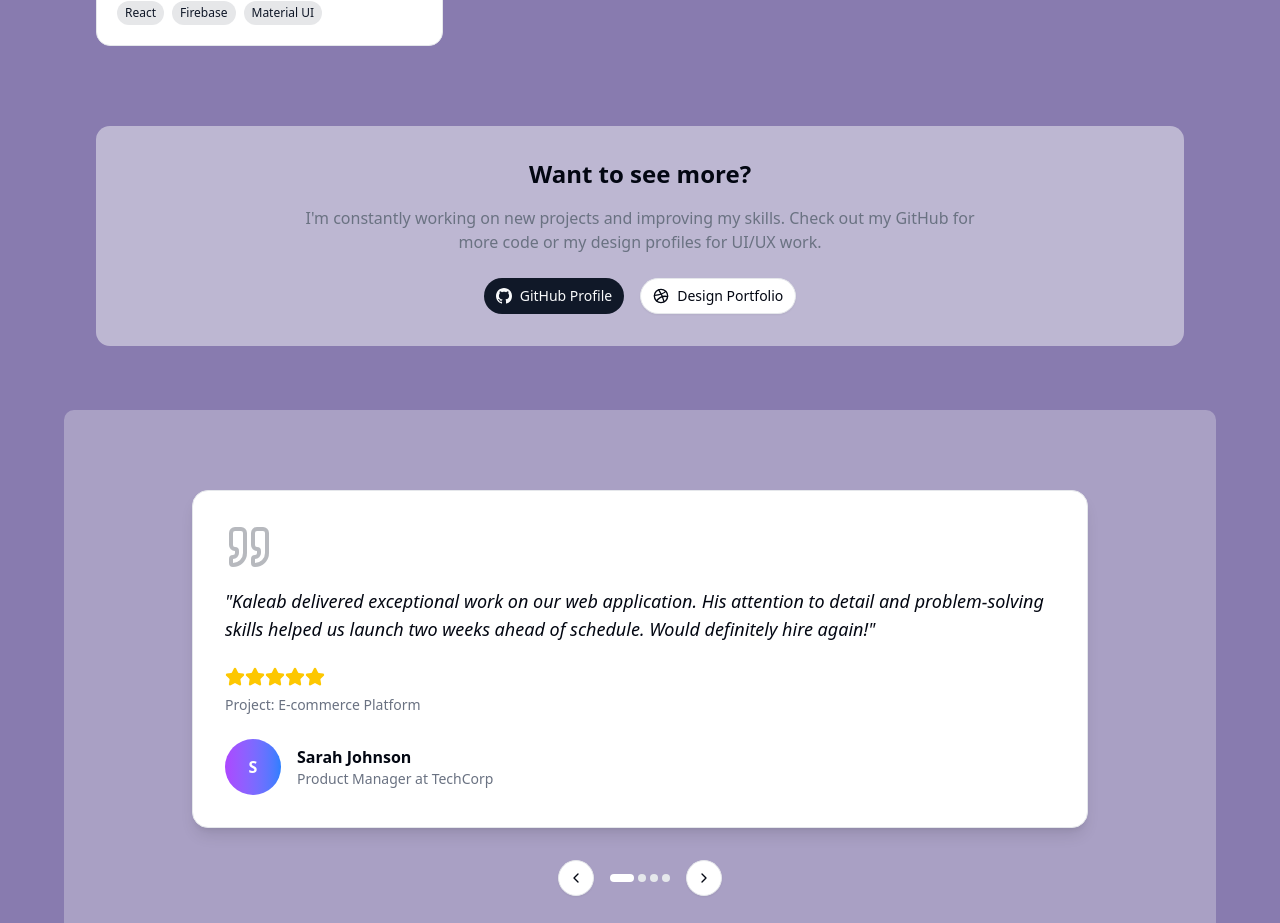
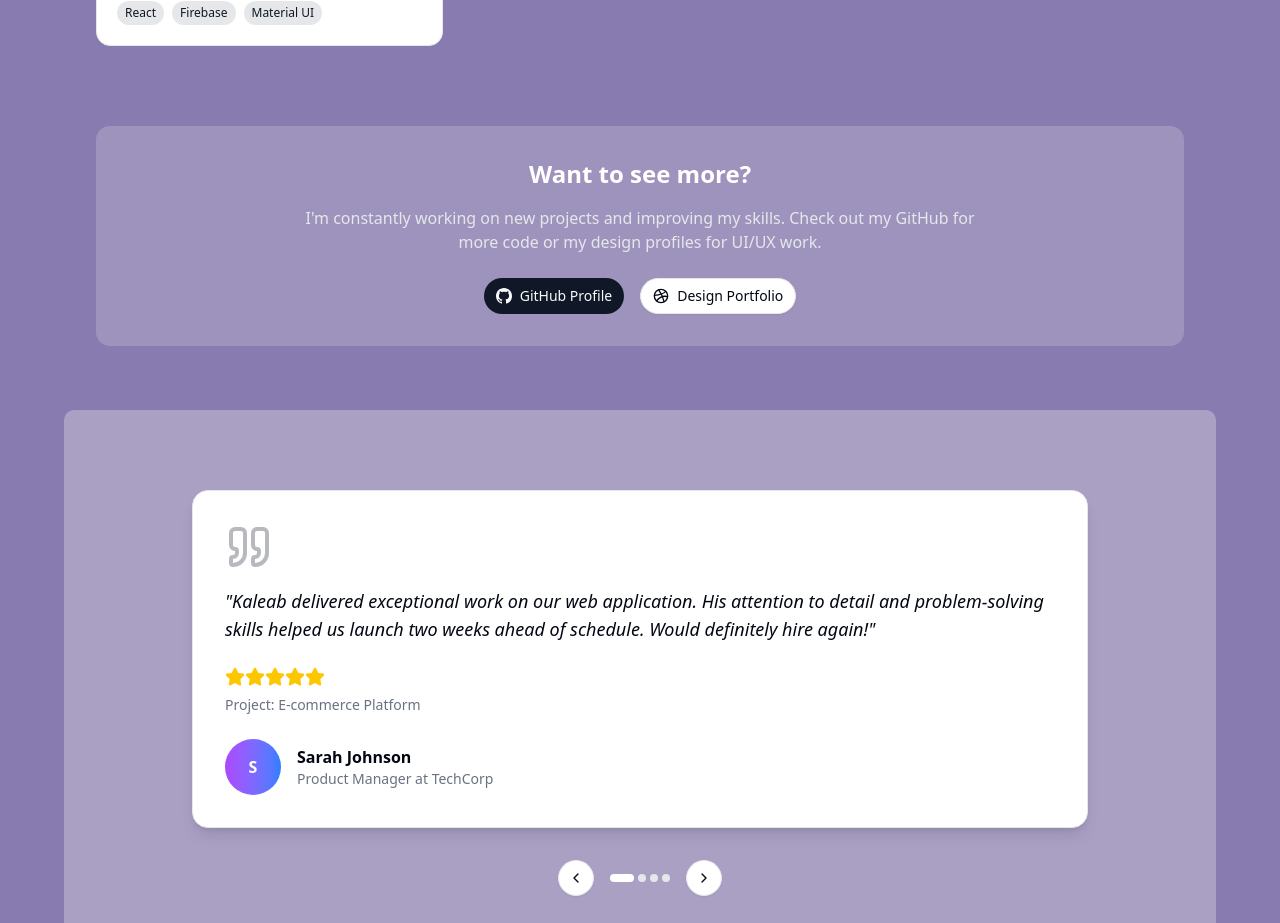
Before and after one commit to Kaleab-Shewangizaw/my-portfolio, a Next.js app: page / in a window 1280 px wide. Shown: the part 4520-5443 px from the top of the page. Built offline with nearby package versions, Linux system fonts and the light colour scheme; a web font is replaced by a local one.

Commit message:
projects and nav bar fix

```diff
--- a/src/app/sections/Projects.tsx
+++ b/src/app/sections/Projects.tsx
@@ -8,6 +8,7 @@ import { Button } from "@/components/ui/button";
 import { BsGithub, BsPinterest } from "react-icons/bs";
 import { DribbbleIcon, ExternalLink, FigmaIcon, Star } from "lucide-react";
 import { useState } from "react";
+import Link from "next/link";
 
 const devProjects = [
   {
@@ -315,23 +316,29 @@ export default function ProjectsSection() {
         whileInView={{ opacity: 1, y: 0 }}
         viewport={{ once: true }}
         transition={{ duration: 0.6, delay: 0.2 }}
-        className="text-center mt-16 p-8 bg-muted/50 rounded-xl"
+        className="text-center mt-16 p-8 bg-muted/20 rounded-xl"
       >
-        <h3 className="text-2xl font-semibold mb-4">Want to see more?</h3>
-        <p className="text-muted-foreground mb-6 max-w-2xl mx-auto">
+        <h3 className="text-2xl font-semibold mb-4 not-dark:text-white">
+          Want to see more?
+        </h3>
+        <p className="text-muted-foreground mb-6 max-w-2xl mx-auto not-dark:text-gray-200">
           I&apos;m constantly working on new projects and improving my skills.
           Check out my GitHub for more code or my design profiles for UI/UX
           work.
         </p>
         <div className="flex gap-4 justify-center flex-wrap">
+          <Link href="https://github.com/Kaleab-Shewangizaw" target="_blank">
             <Button className="rounded-full gap-2">
               <BsGithub className="w-4 h-4" />
               GitHub Profile
             </Button>
+          </Link>
+          <Link href="" target="_blank">
             <Button variant="outline" className="rounded-full gap-2">
               <DribbbleIcon className="w-4 h-4" />
               Design Portfolio
             </Button>
+          </Link>
         </div>
       </motion.div>
     </section>
--- a/src/componenets/navbar.tsx
+++ b/src/componenets/navbar.tsx
@@ -37,7 +37,7 @@ export default function Navbar() {
 
   return (
     <motion.nav
-      className={`w-full md:w-[90%]   fixed top-0 left-[5%] z-50 transition-all duration-300 ${
+      className={`w-full md:w-[90%]   fixed top-0 md:left-[5%] z-50 transition-all duration-300 ${
         isScrolled
           ? "bg-background/80 backdrop-blur-md border-b border-border/50 shadow-sm"
           : "bg-gray-050"
```
Lines whose indentation alone changed are shown as unchanged.
